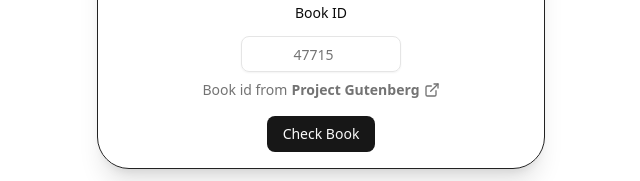
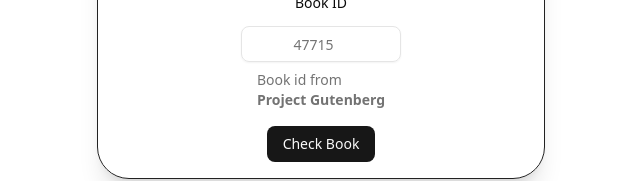
Before and after one commit to PedroMarianoAlmeida/project-gutenberg-book-visualizer, a Next.js app: page / in a window 1280 px wide. Shown: the part 311-492 px from the top of the page, without its empty margins (319-959 px from the left). Built offline with nearby package versions, Linux system fonts and the light colour scheme; no server answers; the database is empty.

Commit message:
connect new description on BookForm

```diff
--- a/src/app/HomePageClient.tsx
+++ b/src/app/HomePageClient.tsx
@@ -2,7 +2,10 @@
 import { BookForm } from "@/components/BookForm/BookForm";
 import Stepper, { Step } from "@/components/react-bits/Stepper";
 
-export const HomePageClient = ({ ids }: { ids: string[] | null }) => {
+export interface MaybeBookIds {
+  ids: string[] | null;
+}
+export const HomePageClient = ({ ids }: MaybeBookIds) => {
   return (
     <main>
       <Stepper initialStep={1} disableStepIndicators>
--- a/src/app/book/[bookId]/metadata/loading.tsx
+++ b/src/app/book/[bookId]/metadata/loading.tsx
@@ -21,7 +21,7 @@ export default function Loading() {
     <main>
       <Stepper initialStep={1} disableStepIndicators ref={stepperRef}>
         <Step>
-          <BookForm bookId={"999"} />
+          <BookForm />
         </Step>
         <Step>
           <div className="flex flex-col gap-4 items-center">
--- a/src/components/BookForm/BookForm.tsx
+++ b/src/components/BookForm/BookForm.tsx
@@ -3,7 +3,6 @@ import { useRouter } from "next/navigation";
 import { zodResolver } from "@hookform/resolvers/zod";
 import { useForm } from "react-hook-form";
 import { z } from "zod";
-import { ExternalLink } from "lucide-react";
 
 import { Button } from "@/components/ui/button";
 import {
@@ -16,6 +15,8 @@ import {
   FormMessage,
 } from "@/components/ui/form";
 import { Input } from "@/components/ui/input";
+import { MaybeBookIds } from "@/app/HomePageClient";
+import { Description } from "./Description";
 
 const rawSchema = z.object({
   bookId: z
@@ -33,7 +34,7 @@ const transformedSchema = rawSchema.transform(({ bookId }) => ({
   bookId: Number(bookId),
 }));
 
-export const BookForm = ({ ids }: { ids: string[] | null }) => {
+export const BookForm = ({ ids }: MaybeBookIds) => {
   console.log({ ids });
   const router = useRouter();
   const form = useForm<z.infer<typeof rawSchema>>({
@@ -80,16 +81,7 @@ export const BookForm = ({ ids }: { ids: string[] | null }) => {
                   />
                 </FormControl>
                 <FormDescription className="flex gap-1 items-center justify-center">
-                  <span>Book id from</span>
-                  <a
-                    href="https://www.gutenberg.org/"
-                    className="hover:underline flex items-center gap-1 font-bold"
-                    target="__blank"
-                    rel="noopener noreferrer"
-                  >
-                    <span>Project Gutenberg</span>
-                    <ExternalLink className="w-4 h-4" />
-                  </a>
+                  <Description ids={ids} />
                 </FormDescription>
                 <FormMessage />
               </FormItem>
--- /dev/null
+++ b/src/components/BookForm/Description.tsx
@@ -0,0 +1,17 @@
+import { MaybeBookIds } from "@/app/HomePageClient";
+
+export const Description = ({ ids }: MaybeBookIds) => {
+  return (
+    <div>
+      <span>Book id from</span>
+      <a
+        href="https://www.gutenberg.org/"
+        className="hover:underline flex items-center gap-1 font-bold"
+        target="__blank"
+        rel="noopener noreferrer"
+      >
+        <span>Project Gutenberg</span>
+      </a>
+    </div>
+  );
+};
--- a/src/components/BookForm/StaticBookForm.tsx
+++ b/src/components/BookForm/StaticBookForm.tsx
@@ -1,7 +1,6 @@
 import { zodResolver } from "@hookform/resolvers/zod";
 import { useForm } from "react-hook-form";
 import { z } from "zod";
-import { ExternalLink } from "lucide-react";
 
 import { Button } from "@/components/ui/button";
 import {
@@ -15,6 +14,8 @@ import {
 } from "@/components/ui/form";
 import { Input } from "@/components/ui/input";
 
+import { Description } from "./Description";
+
 const rawSchema = z.object({
   bookId: z
     .string()
@@ -27,11 +28,11 @@ const rawSchema = z.object({
     }),
 });
 
-export const BookForm = ({ bookId }: { bookId: string }) => {
+export const BookForm = () => {
   const form = useForm<z.infer<typeof rawSchema>>({
     resolver: zodResolver(rawSchema),
     defaultValues: {
-      bookId,
+      bookId: "999",
     },
   });
 
@@ -54,16 +55,7 @@ export const BookForm = ({ bookId }: { bookId: string }) => {
                   />
                 </FormControl>
                 <FormDescription className="flex gap-1 items-center justify-center">
-                  <span>Book id from</span>
-                  <a
-                    href="https://www.gutenberg.org/"
-                    className="hover:underline flex items-center gap-1 font-bold"
-                    target="__blank"
-                    rel="noopener noreferrer"
-                  >
-                    <span>Project Gutenberg</span>
-                    <ExternalLink className="w-4 h-4" />
-                  </a>
+                  <Description ids={null} />
                 </FormDescription>
                 <FormMessage />
               </FormItem>
```
